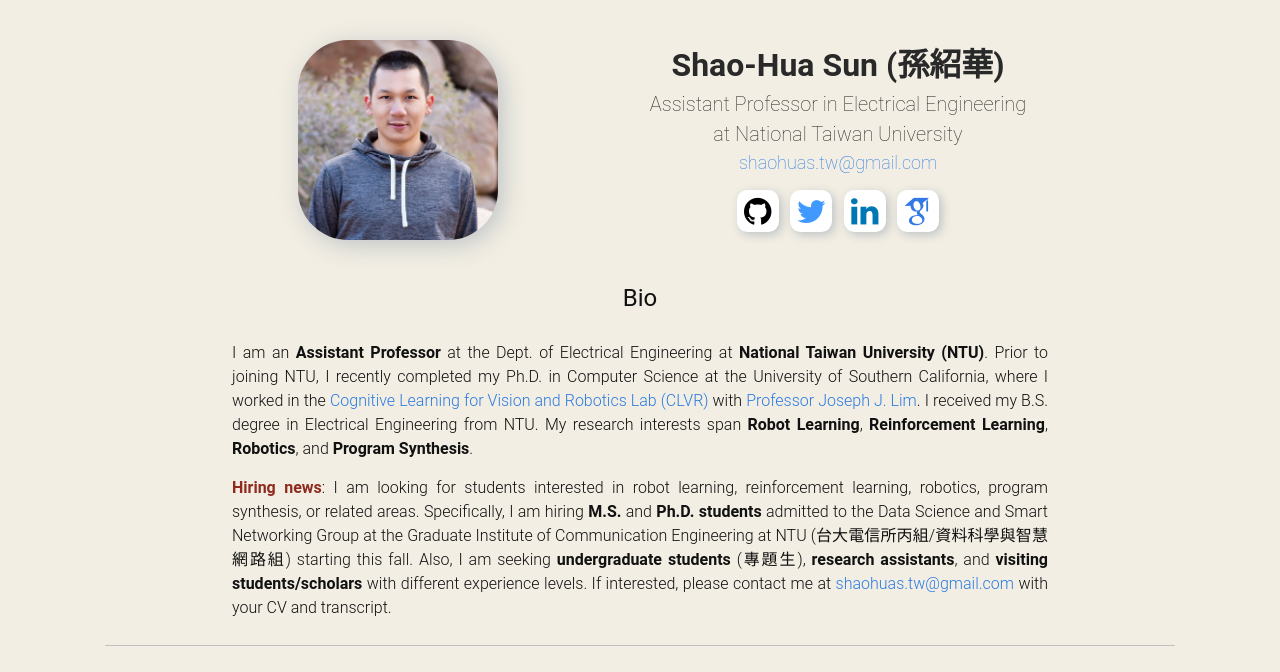
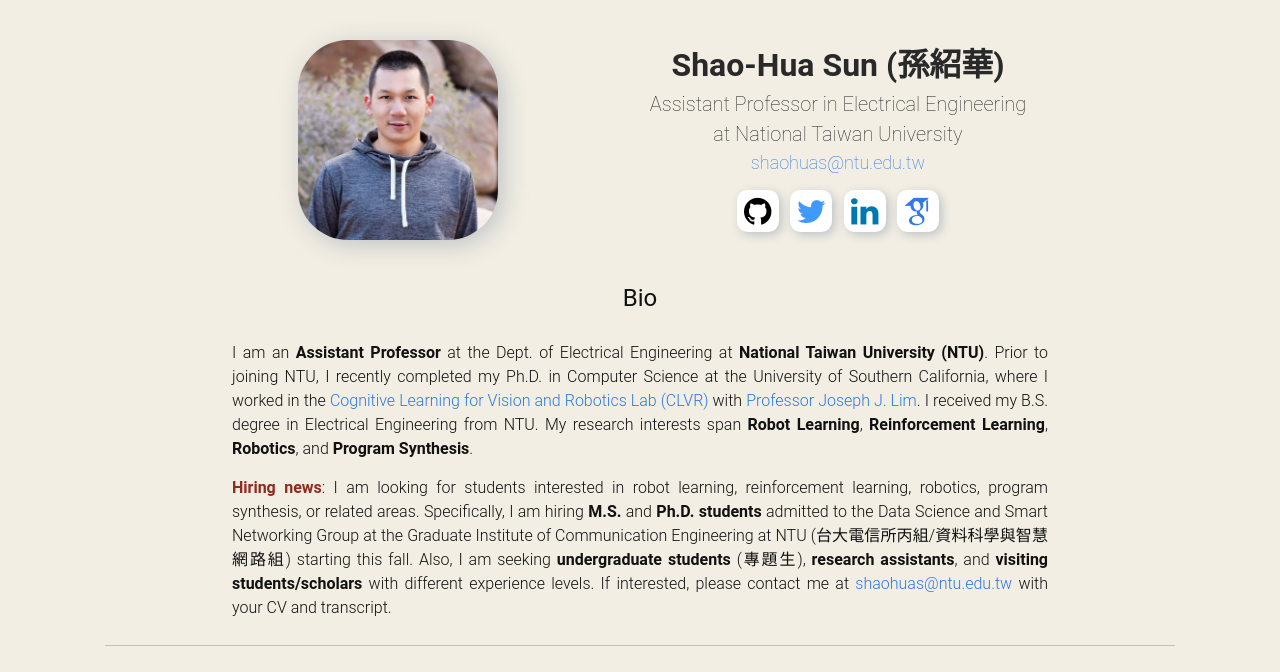
Before and after one commit to shaohua0116/shaohua0116.github.io, a Jekyll site: the page built from index.html, in a window 1280 px wide and 900 px high. Shown: the top 672 px of the window. Built offline with Jekyll 4.4.1, drawn with Linux system fonts in a browser that asks for light colours; some web fonts are replaced.

Commit message:
add ntu email

```diff
--- a/_data/bio.yml
+++ b/_data/bio.yml
@@ -3,7 +3,7 @@
 # title:      "CS Ph.D. at USC,<br>Incoming Assistant Prof. at NTU" #  (Aug 2022)"
 # title:      "Graduating Ph.D. candidate at USC,<br>Incoming Assistant Professor at NTU" #  (Aug 2022)"
 title:      "Assistant Professor in Electrical Engineering<br>at National Taiwan University" #  (Aug 2022)"
-email:      "<a href='mailto:shaohuas.tw@gmail.com' >shaohuas.tw@gmail.com</a>"
+email:      "<a href='mailto:shaohuas@ntu.edu.tw' >shaohuas@ntu.edu.tw</a>"
 head_pic:   /images/profile.jpg
 deep_pic:   /images/profile.jpg
 normal:
@@ -11,7 +11,7 @@
   title:    ""
   content:
     me: "I am an <strong>Assistant Professor</strong> at the Dept. of Electrical Engineering at <strong>National Taiwan University (NTU)</strong>. Prior to joining NTU, I recently completed my Ph.D. in Computer Science at the University of Southern California, where I worked in the <a href='http://clvrai.com/' target='_blank'>Cognitive Learning for Vision and Robotics Lab (CLVR)</a> with <a href='http://people.csail.mit.edu/lim/' target='_blank'>Professor Joseph J. Lim</a>. I received my B.S. degree in Electrical Engineering from NTU. My research interests span <strong>Robot Learning</strong>, <strong>Reinforcement Learning</strong>, <strong>Robotics</strong>, and <strong>Program Synthesis</strong>."
-    hiring: "<span style='color: #902a1f;'><strong>Hiring news</strong></span>: I am looking for students interested in robot learning, reinforcement learning, robotics, program synthesis, or related areas. Specifically, I am hiring <strong>M.S.</strong> and <strong>Ph.D. students</strong> admitted to the Data Science and Smart Networking Group at the Graduate Institute of Communication Engineering at NTU (台大電信所丙組/資料科學與智慧網路組) starting this fall. Also, I am seeking <strong>undergraduate students</strong> (專題生), <strong>research assistants</strong>, and <strong>visiting students/scholars</strong> with different experience levels. If interested, please contact me at <a href = 'mailto: shaohuas.tw@gmail.com'>shaohuas.tw@gmail.com</a> with your CV and transcript."
+    hiring: "<span style='color: #902a1f;'><strong>Hiring news</strong></span>: I am looking for students interested in robot learning, reinforcement learning, robotics, program synthesis, or related areas. Specifically, I am hiring <strong>M.S.</strong> and <strong>Ph.D. students</strong> admitted to the Data Science and Smart Networking Group at the Graduate Institute of Communication Engineering at NTU (台大電信所丙組/資料科學與智慧網路組) starting this fall. Also, I am seeking <strong>undergraduate students</strong> (專題生), <strong>research assistants</strong>, and <strong>visiting students/scholars</strong> with different experience levels. If interested, please contact me at <a href = 'mailto: shaohuas@ntu.edu.tw'>shaohuas@ntu.edu.tw</a> with your CV and transcript."
 short:
   date:
   title:  "Shao-Hua Sun"
--- a/text/staytuned.txt
+++ b/text/staytuned.txt
@@ -1,2 +1,2 @@
 It's coming soon. Stay tuned!
-Please email me at shaohuas@usc.edu if you want to be notified when it is up.
+Please email me at shaohuas@ntu.edu.tw if you want to be notified when it is up.
```
